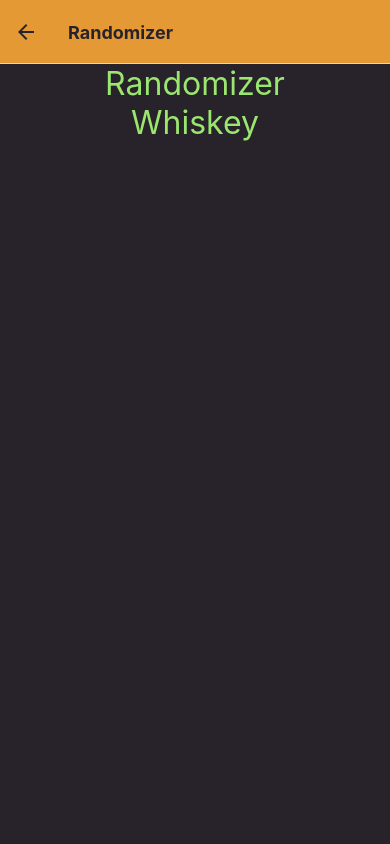
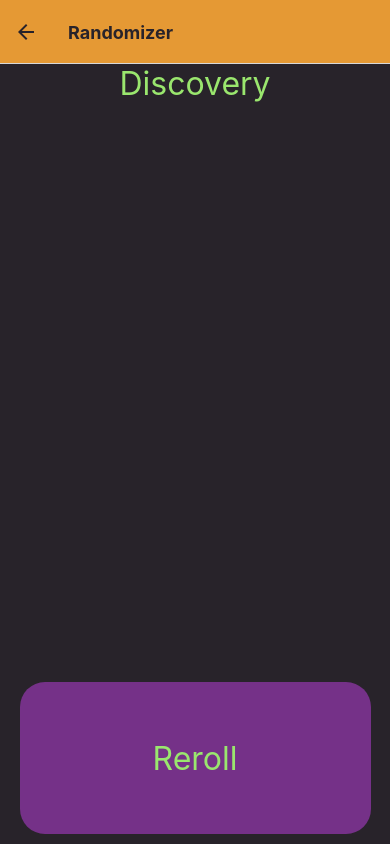
Before and after one commit to 4850-01-Senior-Project/Choose-a-Booze, a React Native app in the folder client/: screen /Randomizer in a window 390 px wide. Built offline with nearby package versions, Linux system fonts and the light colour scheme.

Commit message:
Changes to Randomizer

```diff
--- a/client/ui/assets/Style.js
+++ b/client/ui/assets/Style.js
@@ -63,30 +63,20 @@ export const styles = StyleSheet.create({
     justifyContent: 'center',
     marginHorizontal: '5%',
     marginVertical: '2.5%',
-    flex: 2,
+    flex: 1,
     alignSelf: 'stretch',
     borderRadius: 25,
   },
-
-  // --------------------------------------------------
-  // Used in the ??? Screen
-
-  sectionHeader: {
-    backgroundColor: colors.black,
-    color: colors.orange,
-    padding: 24,
-    fontSize: 32,
-    minHeight: 130,
-  },
-  sectionItem: {
-    padding: 20,
-    fontSize: 24,
-  },
-  scrollview: {
-    paddingHorizontal: '5%',
-    paddingVertical: 'auto',
+  reroll: {
+    textAlign: 'center',
+    textAlignVertical: 'center',
+    alignItems: 'center',
+    justifyContent: 'center',
+    marginHorizontal: '5%',
+    marginVertical: '2.5%',
     flex: 1,
-    alignSelf: 'center'
+    alignSelf: 'stretch',
+    borderRadius: 25,
   },
 
   // --------------------------------------------------
@@ -110,6 +100,12 @@ export const styles = StyleSheet.create({
   title: {
     fontSize: 24,
   },
+  scrollview: {
+    paddingHorizontal: '5%',
+    paddingVertical: 'auto',
+    flex: 1,
+    alignSelf: 'center'
+  },
 
   // --------------------------------------------------
   // Used in the Survey Screen
--- a/client/ui/components/MyComponents.js
+++ b/client/ui/components/MyComponents.js
@@ -1,5 +1,5 @@
 import { useContext } from 'react'
-import { Text, Pressable, AntDesign } from 'react-native'
+import { Text, Pressable, View } from 'react-native'
 import { styles, colors } from '../assets/Style.js';
 import SectionedMultiSelect from 'react-native-sectioned-multi-select';
 
@@ -15,7 +15,7 @@ export const Category = ({ item, onPress }) => {
         },
         styles.category
       ]}>
-        <Text style={styles.p}>{item}</Text>
+      <Text style={styles.p}>{item}</Text>
     </Pressable>
   )
 }
@@ -24,16 +24,23 @@ export const Category = ({ item, onPress }) => {
 
 export const Discovery = ({ drink }) => {
   return (
+    <View style={{ flex: 4 }}>
+      <Text style={styles.h1}>Discovery</Text>
+    </View >
+  );
+}
+
+export const Reroll = () => {
+  return (
     <Pressable
       style={({ pressed }) => [
         {
           backgroundColor: pressed ? colors.orange : colors.purple
         },
-        styles.discovery
-      ]}>
-        <Text style={styles.h1}>{drink}</Text>
+        styles.reroll
+      ]}><Text style={styles.h1}>Reroll</Text>
     </Pressable>
-  );
+  )
 }
 
 // --------------------------------------------------
--- a/client/ui/screens/Randomizer.js
+++ b/client/ui/screens/Randomizer.js
@@ -1,7 +1,7 @@
 import { useContext, useEffect, useState } from "react";
 import { Text, View } from "react-native";
 import { styles, colors } from '../assets/Style';
-import { Discovery } from "../components/MyComponents";
+import { Discovery, Reroll } from "../components/MyComponents";
 
 // --------------------------------------------------
 
@@ -10,9 +10,10 @@ export default function Randomizer() {
 
   return (
     <View style={{ flex: 1, backgroundColor: colors.black }}>
-      <Text style={styles.h1}>Randomizer</Text>
-      {console.log(drink)}
-      <Text style={styles.h1}>{drink}</Text>
+      <Discovery
+        drink={drink}
+      />
+      <Reroll />
     </View>
   );
 }
```
